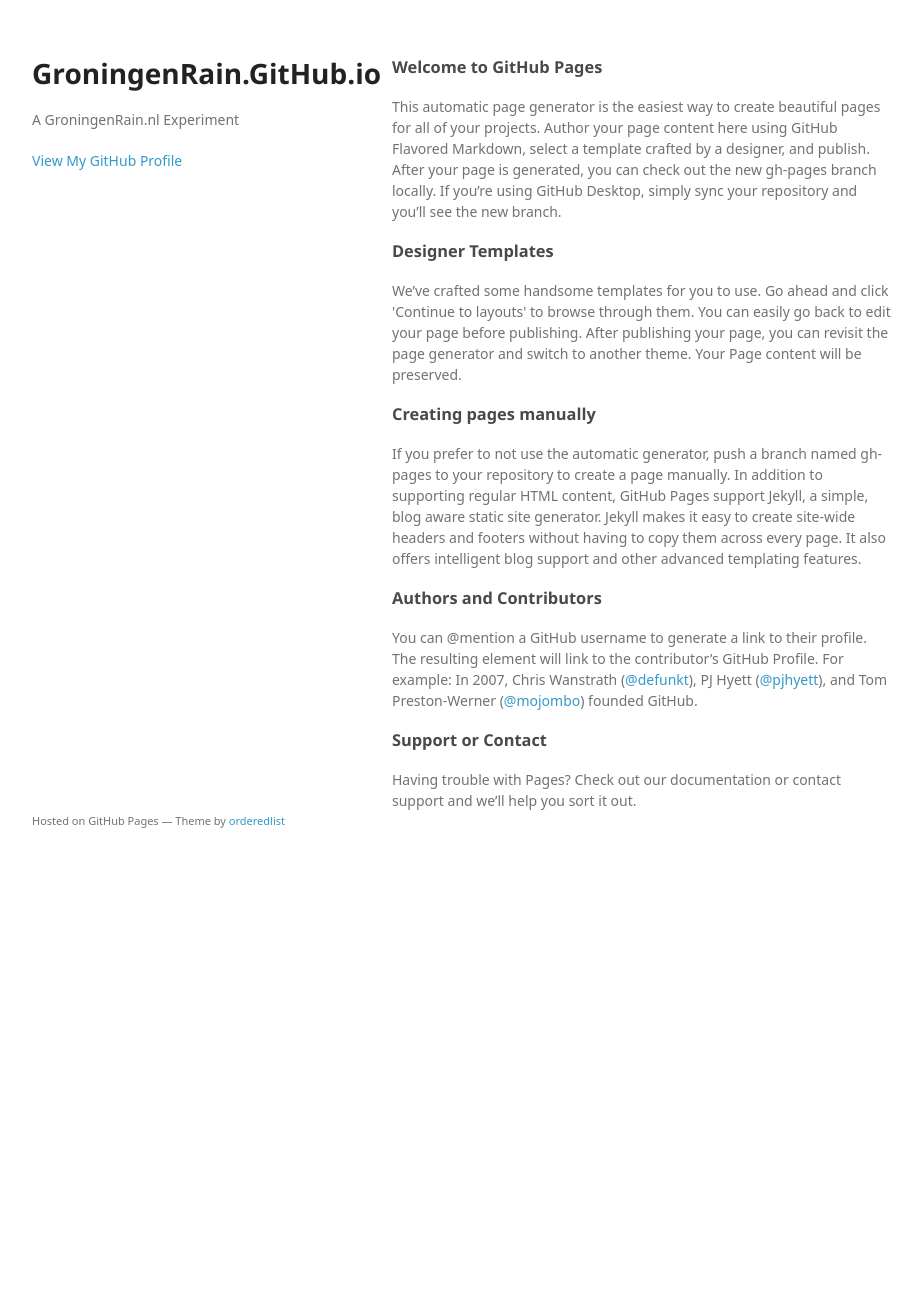
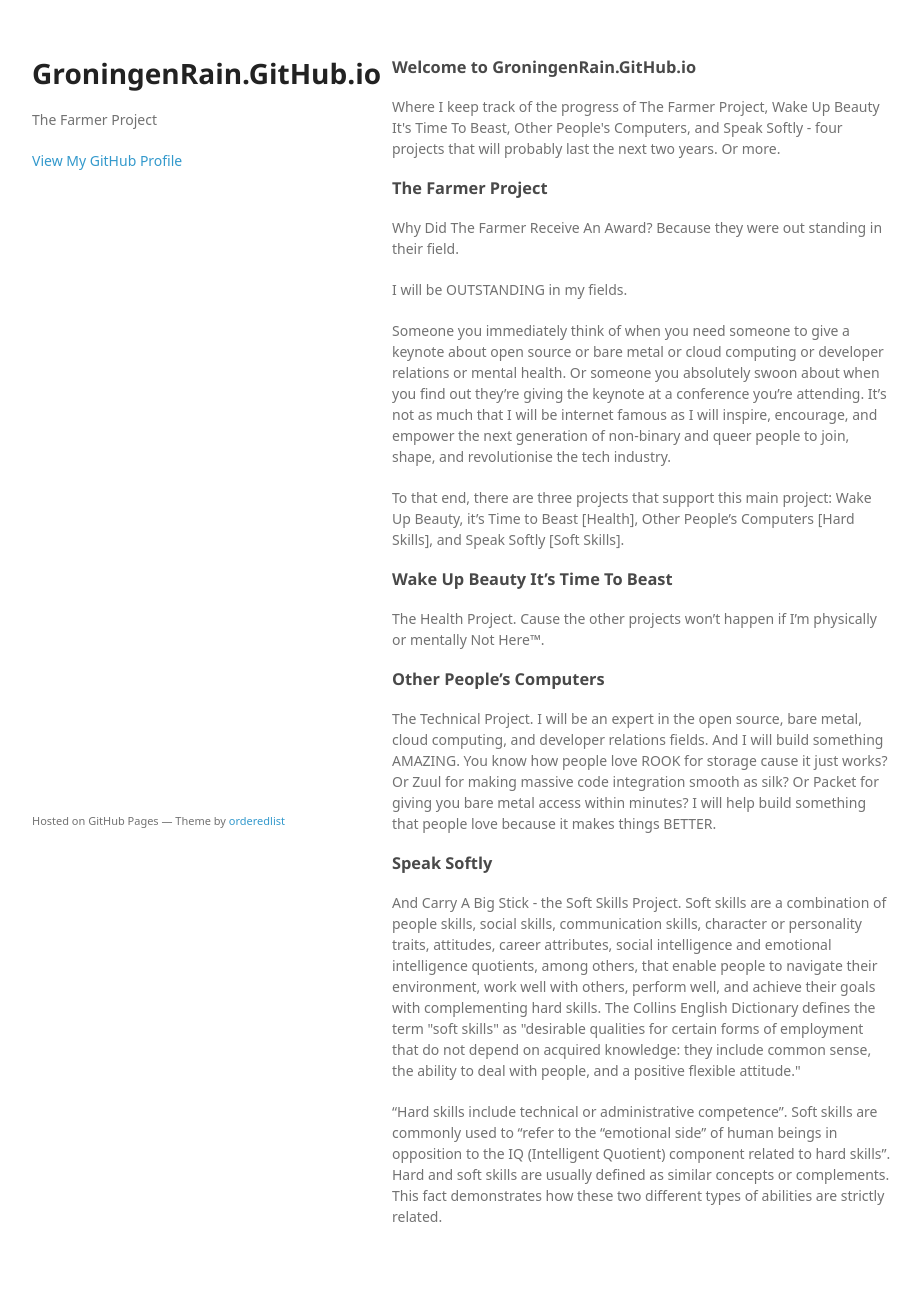
Before and after one commit to rainleander/rainleander.github.io, a Jekyll site: the page index.html, which Jekyll copies as it is, in a window 1280 px wide. Shown: the whole page, without its empty margins (178-1100 px from the left). Built offline with Jekyll 4.4.1, drawn with Linux system fonts in a browser that asks for light colours; some web fonts are replaced; before the commit the page ends 900 px from its top, so only the background shows below that.

Commit message:
Replace master branch with page content via GitHub

```diff
--- a/index.html
+++ b/index.html
@@ -16,7 +16,7 @@
     <div class="wrapper">
       <header>
         <h1>GroningenRain.GitHub.io</h1>
-        <p>A GroningenRain.nl Experiment</p>
+        <p>The Farmer Project</p>
 
 
         <p class="view"><a href="https://github.com/rainleander">View My GitHub Profile</a></p>
@@ -24,20 +24,24 @@
       </header>
       <section>
         <h3>
-<a id="welcome-to-github-pages" class="anchor" href="#welcome-to-github-pages" aria-hidden="true"><span aria-hidden="true" class="octicon octicon-link"></span></a>Welcome to GitHub Pages</h3>
-<p>This automatic page generator is the easiest way to create beautiful pages for all of your projects. Author your page content here using GitHub Flavored Markdown, select a template crafted by a designer, and publish. After your page is generated, you can check out the new gh-pages branch locally. If you’re using GitHub Desktop, simply sync your repository and you’ll see the new branch.</p>
+<a id="welcome-to-groningenraingithubio" class="anchor" href="#welcome-to-groningenraingithubio" aria-hidden="true"><span aria-hidden="true" class="octicon octicon-link"></span></a>Welcome to GroningenRain.GitHub.io</h3>
+<p>Where I keep track of the progress of The Farmer Project, Wake Up Beauty It's Time To Beast, Other People's Computers, and Speak Softly - four projects that will probably last the next two years. Or more.</p>
 <h3>
-<a id="designer-templates" class="anchor" href="#designer-templates" aria-hidden="true"><span aria-hidden="true" class="octicon octicon-link"></span></a>Designer Templates</h3>
-<p>We’ve crafted some handsome templates for you to use. Go ahead and click 'Continue to layouts' to browse through them. You can easily go back to edit your page before publishing. After publishing your page, you can revisit the page generator and switch to another theme. Your Page content will be preserved.</p>
+<a id="the-farmer-project" class="anchor" href="#the-farmer-project" aria-hidden="true"><span aria-hidden="true" class="octicon octicon-link"></span></a>The Farmer Project</h3>
+<p>Why Did The Farmer Receive An Award? Because they were out standing in their field.</p>
+<p>I will be OUTSTANDING in my fields.</p>
+<p>Someone you immediately think of when you need someone to give a keynote about open source or bare metal or cloud computing or developer relations or mental health. Or someone you absolutely swoon about when you find out they’re giving the keynote at a conference you’re attending. It’s not as much that I will be internet famous as I will inspire, encourage, and empower the next generation of non-binary and queer people to join, shape, and revolutionise the tech industry.</p>
+<p>To that end, there are three projects that support this main project: Wake Up Beauty, it’s Time to Beast [Health], Other People’s Computers [Hard Skills], and Speak Softly [Soft Skills].</p>
 <h3>
-<a id="creating-pages-manually" class="anchor" href="#creating-pages-manually" aria-hidden="true"><span aria-hidden="true" class="octicon octicon-link"></span></a>Creating pages manually</h3>
-<p>If you prefer to not use the automatic generator, push a branch named gh-pages to your repository to create a page manually. In addition to supporting regular HTML content, GitHub Pages support Jekyll, a simple, blog aware static site generator. Jekyll makes it easy to create site-wide headers and footers without having to copy them across every page. It also offers intelligent blog support and other advanced templating features.</p>
+<a id="wake-up-beauty-its-time-to-beast" class="anchor" href="#wake-up-beauty-its-time-to-beast" aria-hidden="true"><span aria-hidden="true" class="octicon octicon-link"></span></a>Wake Up Beauty It’s Time To Beast</h3>
+<p>The Health Project. Cause the other projects won’t happen if I’m physically or mentally Not Here™.</p>
 <h3>
-<a id="authors-and-contributors" class="anchor" href="#authors-and-contributors" aria-hidden="true"><span aria-hidden="true" class="octicon octicon-link"></span></a>Authors and Contributors</h3>
-<p>You can @mention a GitHub username to generate a link to their profile. The resulting  element will link to the contributor’s GitHub Profile. For example: In 2007, Chris Wanstrath (<a class="user-mention" data-hovercard-type="user" data-hovercard-url="/users/defunkt/hovercard" data-octo-click="hovercard-link-click" data-octo-dimensions="link_type:self" href="https://github.com/defunkt">@defunkt</a>), PJ Hyett (<a class="user-mention" data-hovercard-type="user" data-hovercard-url="/users/pjhyett/hovercard" data-octo-click="hovercard-link-click" data-octo-dimensions="link_type:self" href="https://github.com/pjhyett">@pjhyett</a>), and Tom Preston-Werner (<a class="user-mention" data-hovercard-type="user" data-hovercard-url="/users/mojombo/hovercard" data-octo-click="hovercard-link-click" data-octo-dimensions="link_type:self" href="https://github.com/mojombo">@mojombo</a>) founded GitHub.</p>
+<a id="other-peoples-computers" class="anchor" href="#other-peoples-computers" aria-hidden="true"><span aria-hidden="true" class="octicon octicon-link"></span></a>Other People’s Computers</h3>
+<p>The Technical Project. I will be an expert in the open source, bare metal, cloud computing, and developer relations fields. And I will build something AMAZING. You know how people love ROOK for storage cause it just works? Or Zuul for making massive code integration smooth as silk? Or Packet for giving you bare metal access within minutes? I will help build something that people love because it makes things BETTER.</p>
 <h3>
-<a id="support-or-contact" class="anchor" href="#support-or-contact" aria-hidden="true"><span aria-hidden="true" class="octicon octicon-link"></span></a>Support or Contact</h3>
-<p>Having trouble with Pages? Check out our documentation or contact support and we’ll help you sort it out.</p>
+<a id="speak-softly" class="anchor" href="#speak-softly" aria-hidden="true"><span aria-hidden="true" class="octicon octicon-link"></span></a>Speak Softly</h3>
+<p>And Carry A Big Stick - the Soft Skills Project. Soft skills are a combination of people skills, social skills, communication skills, character or personality traits, attitudes, career attributes, social intelligence and emotional intelligence quotients, among others, that enable people to navigate their environment, work well with others, perform well, and achieve their goals with complementing hard skills. The Collins English Dictionary defines the term "soft skills" as "desirable qualities for certain forms of employment that do not depend on acquired knowledge: they include common sense, the ability to deal with people, and a positive flexible attitude."</p>
+<p>“Hard skills include technical or administrative competence”. Soft skills are commonly used to “refer to the “emotional side” of human beings in opposition to the IQ (Intelligent Quotient) component related to hard skills”. Hard and soft skills are usually defined as similar concepts or complements. This fact demonstrates how these two different types of abilities are strictly related.</p>
       </section>
       <footer>
         <p><small>Hosted on GitHub Pages &mdash; Theme by <a href="https://github.com/orderedlist">orderedlist</a></small></p>
```
Also changed, not shown: params.json (+1 -1 lines).
